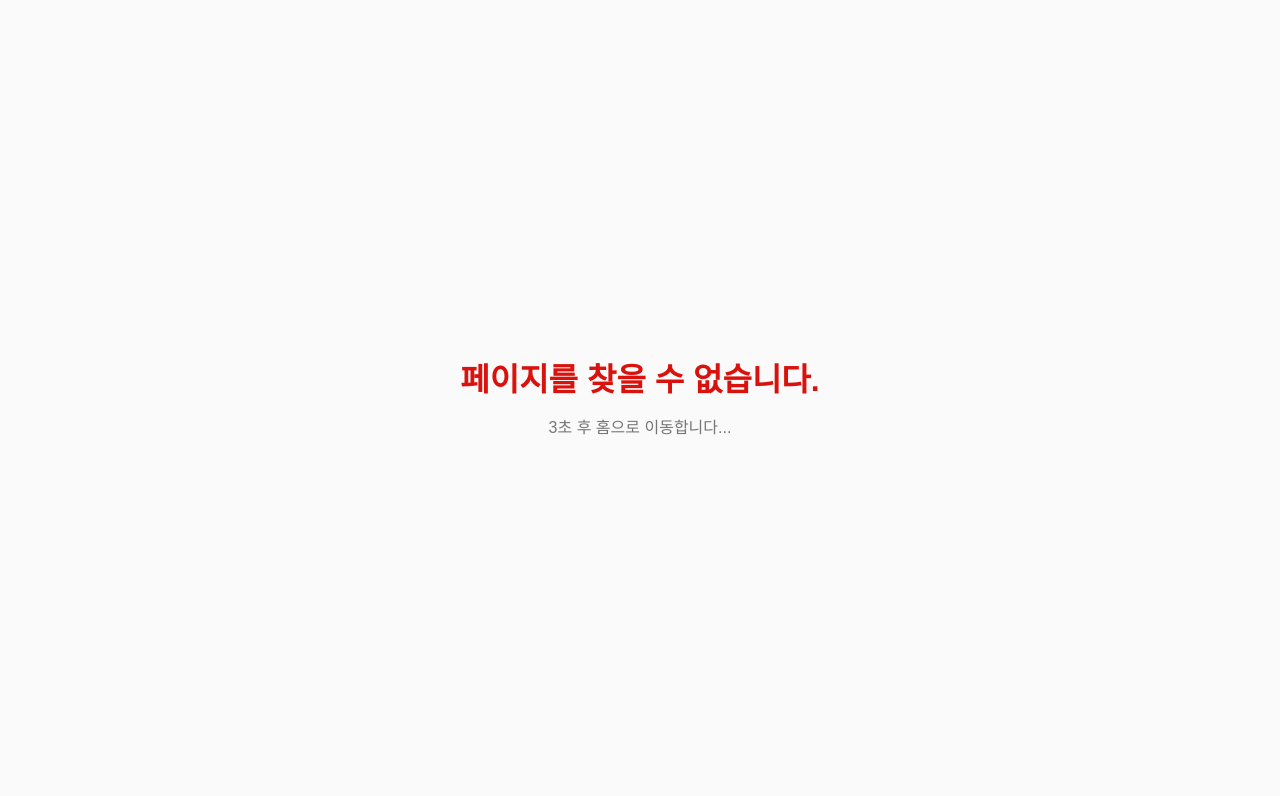
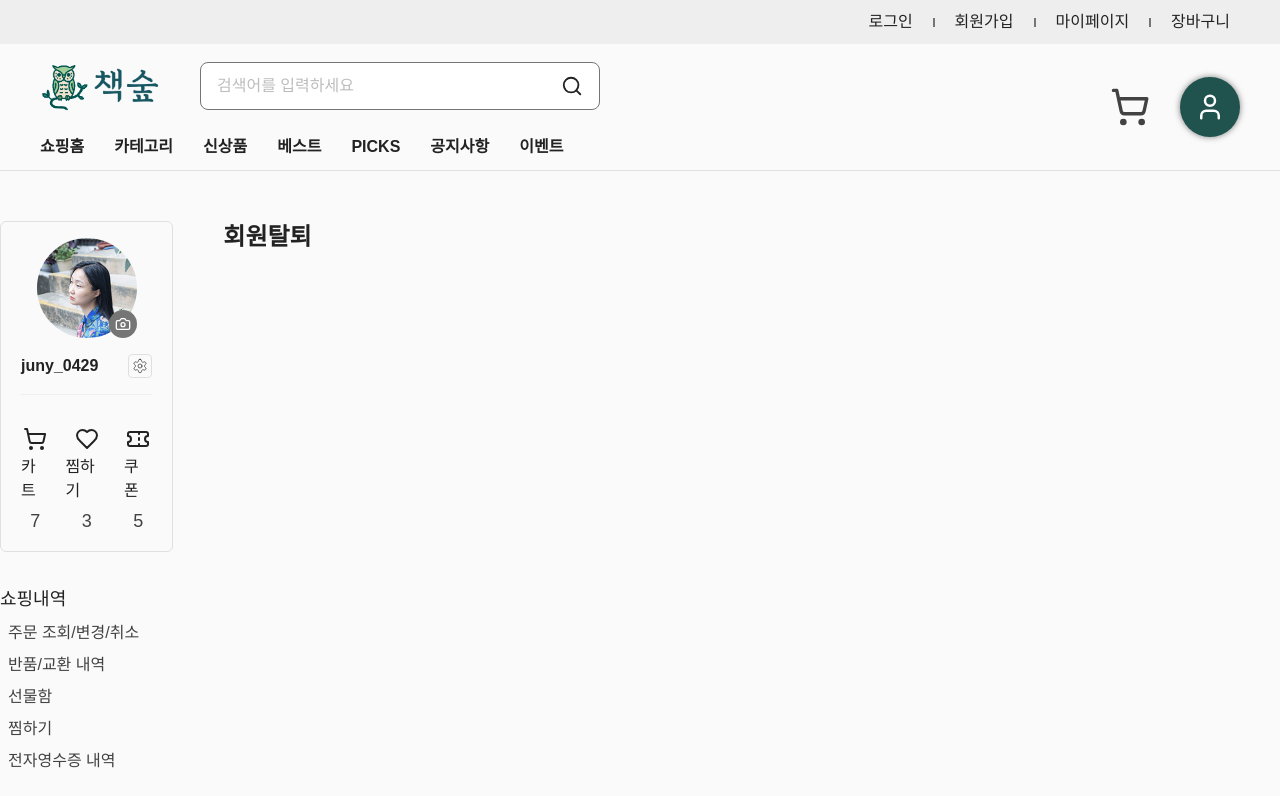
Before and after one commit to juny-0429/book-forest, a Next.js app: page /account/delete in a window 1280 px wide. Before the commit this address had no page. Shown: the top 796 px of the page. Built offline with nearby package versions, Linux system fonts and the light colour scheme.

Commit message:
feat: 회원 탈퇴 폴더 및 페이지 추가

```diff
--- /dev/null
+++ b/src/app/(main)/account/delete/page.tsx
@@ -0,0 +1,9 @@
+import React from 'react';
+
+export default function AccountDeletePage() {
+  return (
+    <div className='flex flex-col w-full gap-[60px]'>
+      <h2 className='text-title-24b text-ui-text-title'>회원탈퇴</h2>
+    </div>
+  );
+}
```
